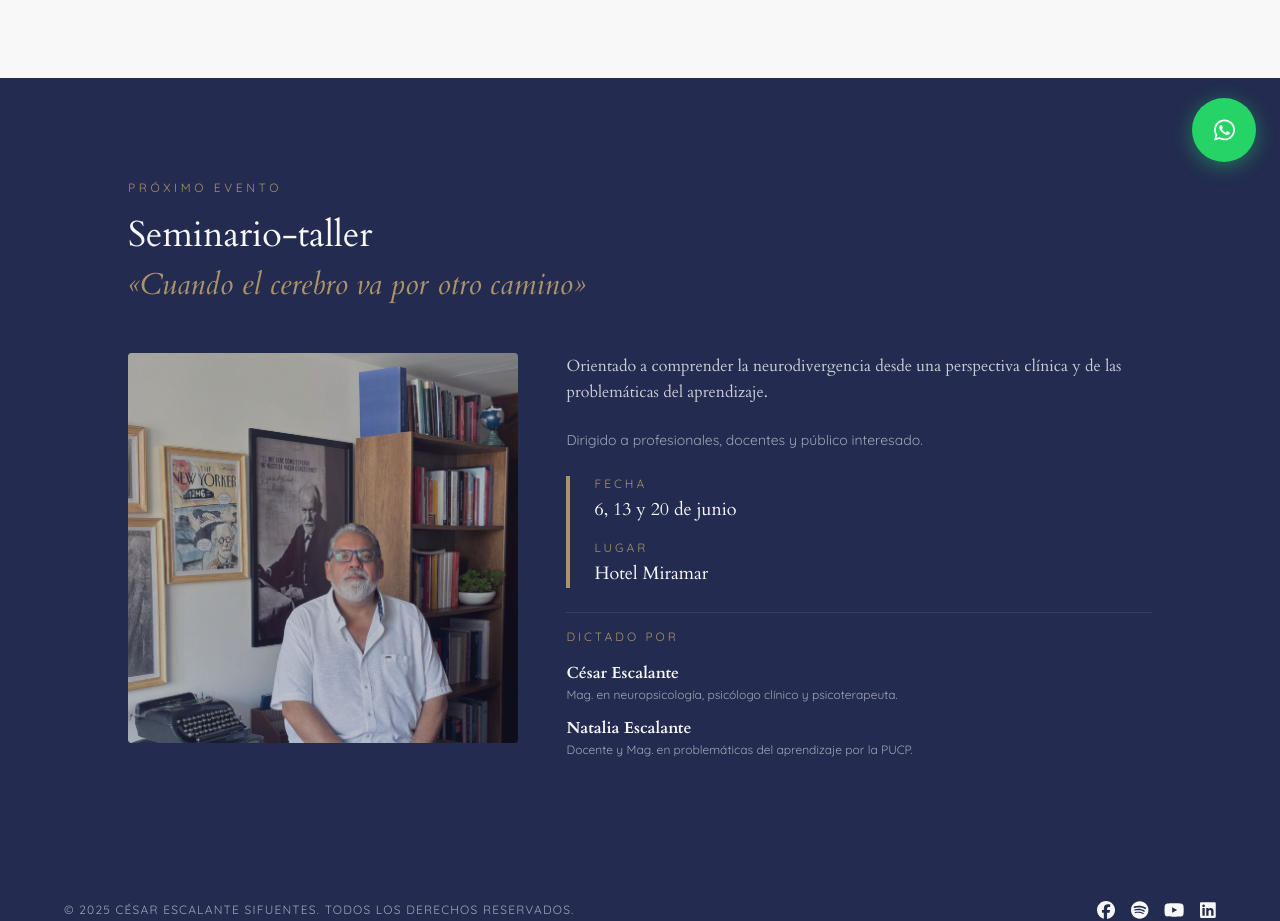
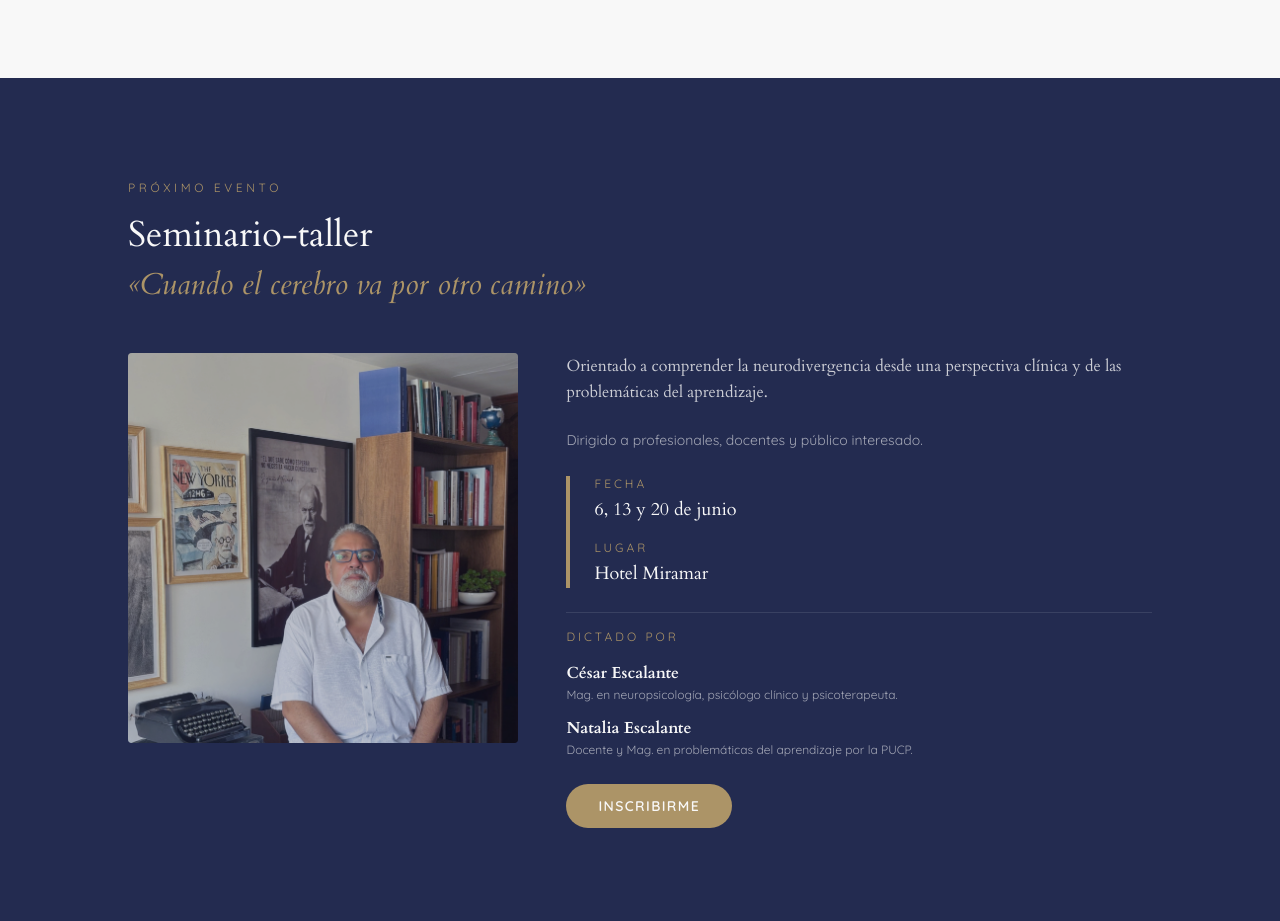
Before and after one commit to PabloEscalante2000/pagina-cesar-next, a Next.js app: page /eventos in a window 1280 px wide. Shown: the part 614-1535 px from the top of the page. Built offline with nearby package versions, Linux system fonts and the light colour scheme.

Commit message:
cambios m

```diff
--- a/app/eventos/page.tsx
+++ b/app/eventos/page.tsx
@@ -170,6 +170,15 @@ export default function EventosPage() {
                   </div>
                 </div>
               </div>
+
+              <a
+                href="https://api.whatsapp.com/send?phone=51966968791&text=Buenos%20d%C3%ADas,%20quisiera%20saber%20m%C3%A1s%20sobre%20sus%20servicios"
+                target="_blank"
+                rel="noopener noreferrer"
+                className="w-fit px-8 py-3 bg-dorado text-crema font-quicksand font-semibold text-sm tracking-widest uppercase rounded-full hover:bg-dorado/80 transition-colors duration-200"
+              >
+                Inscribirme
+              </a>
             </div>
           </div>
         </div>
--- a/components/Footer.jsx
+++ b/components/Footer.jsx
@@ -1,13 +1,13 @@
 "use client";
 
-import { faFacebook, faSpotify, faYoutube, faLinkedin } from "@fortawesome/free-brands-svg-icons";
+import { faInstagram, faSpotify, faYoutube, faLinkedin } from "@fortawesome/free-brands-svg-icons";
 import { FontAwesomeIcon } from "@fortawesome/react-fontawesome";
 
 const arrayMedia = [
   {
-    icon: faFacebook,
-    link: "https://www.facebook.com/cesar.escalantesifuentes",
-    label: "Facebook",
+    icon: faInstagram,
+    link: "https://www.instagram.com/cesarescalante.psicoterapeuta/",
+    label: "Instagram",
   },
   {
     icon: faSpotify,
--- a/components/Landing.jsx
+++ b/components/Landing.jsx
@@ -45,12 +45,12 @@ const asociaciones = [
     alt: "Logo NSPA",
   },
   {
-    img: "/assets/member.jpeg",
+    img: "/assets/member.png",
     nombre: "Centro Intercultural de Londres (LIC)",
     alt: "Logo London Intercultural Center",
   },
   {
-    img: "/assets/iaoth.jpeg",
+    img: "/assets/iaoth.png",
     nombre: "Asociación Internacional de Terapeutas (IAOTH)",
     alt: "Logo IAOTH",
   },
--- a/components/WhIcon.jsx
+++ b/components/WhIcon.jsx
@@ -6,7 +6,7 @@ import { FontAwesomeIcon } from "@fortawesome/react-fontawesome";
 export default function WhIcon() {
   return (
     <a
-      className="fixed bottom-6 right-6 h-16 w-16 flex items-center justify-center rounded-full text-2xl z-50 cursor-pointer transition-all ease-in-out duration-300 hover:scale-110 shadow-lg"
+      className="fixed top-20 right-6 h-16 w-16 flex items-center justify-center rounded-full text-3xl z-50 cursor-pointer transition-all ease-in-out duration-300 hover:scale-110 shadow-lg"
       style={{ backgroundColor: "#25D366", color: "#ffffff", boxShadow: "0 4px 20px rgba(37,211,102,0.45)" }}
       href="https://api.whatsapp.com/send?phone=51930509438&text=Buenas%2C%20estoy%20interesad%40%20en%20sus%20servicios%2C%20mi%20nombre%20es..."
       rel="noopener noreferrer"
```
Also changed, not shown: public/assets/iaoth.png (added), public/assets/member.png (added).
